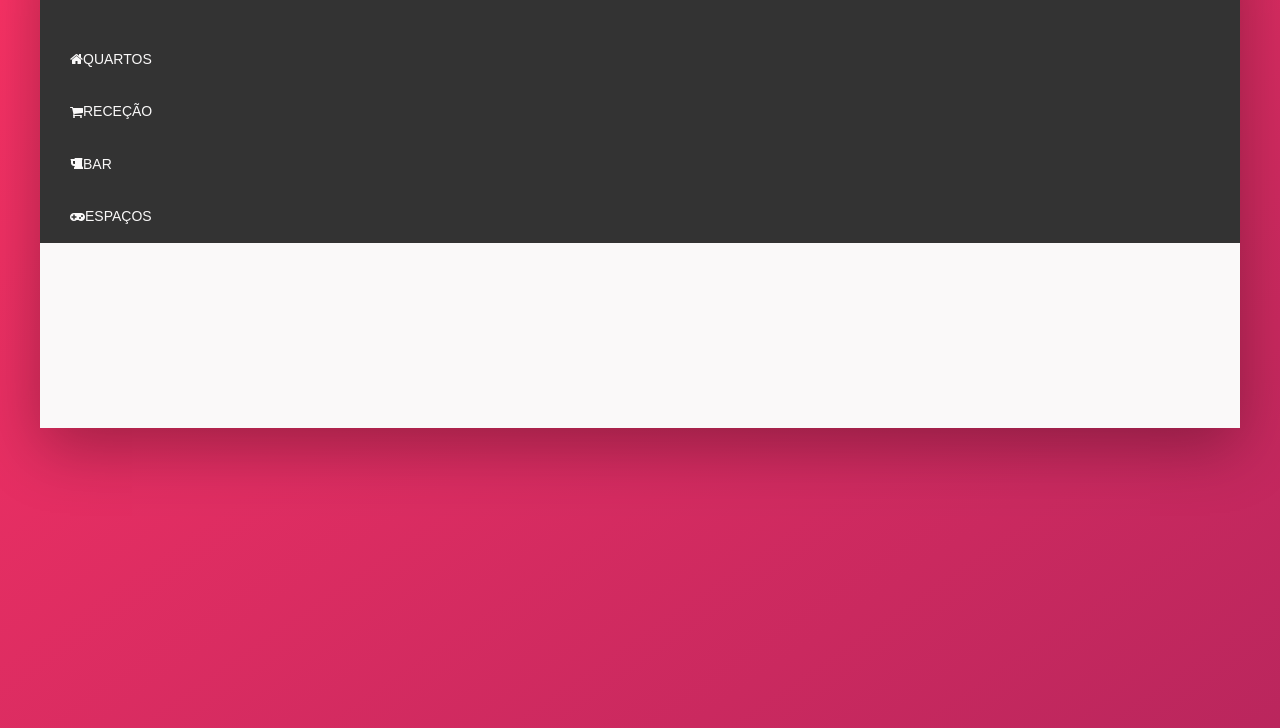
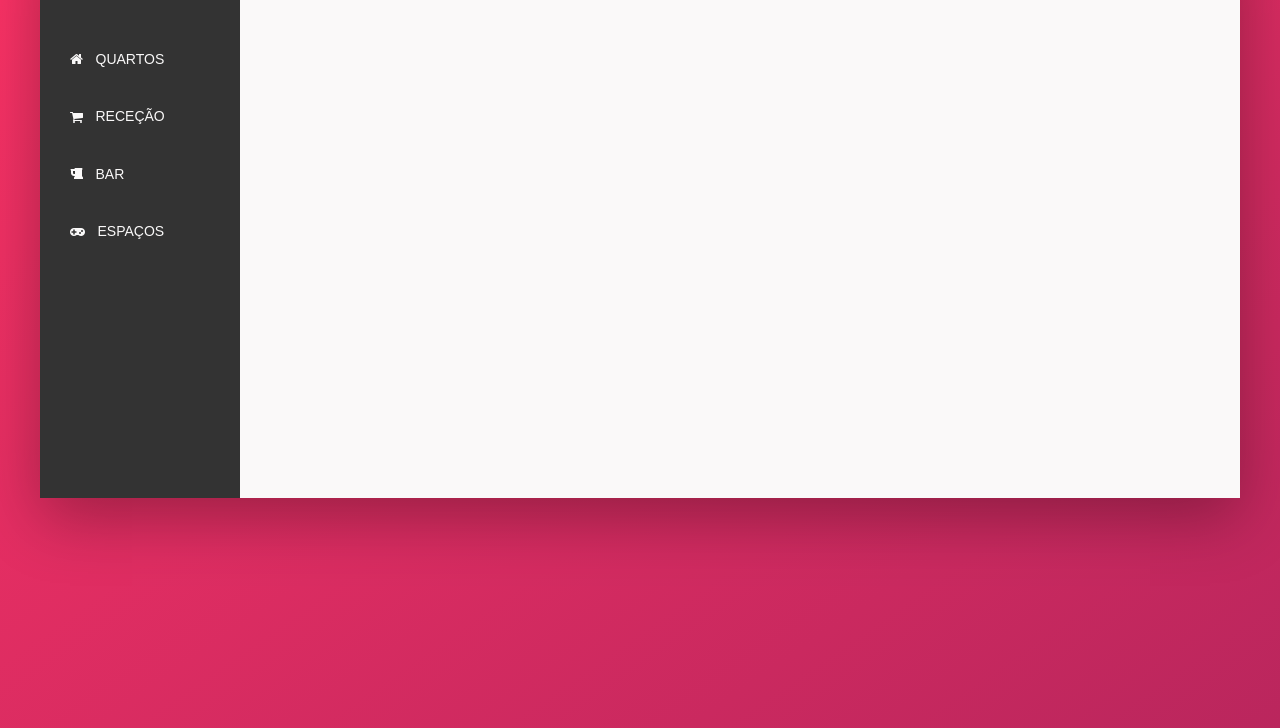
Before and after one commit to user1231423/ficha3a, a website: page src/index.html in a window 1280 px wide. Shown: the part 152-880 px from the top of the page. Drawn offline with nearby package versions, Linux system fonts and the light colour scheme; files that its build step writes are made by us from their sources.

Commit message:
side menu styling

```diff
--- a/src/sass/components.scss
+++ b/src/sass/components.scss
@@ -101,7 +101,31 @@
     font-size: 1.4rem;
     list-style: none;
     margin-top: 3.5rem;
-    &__item{}
+    &__item{
+        position: relative;
+        &:not(:last-child){
+            margin-bottom: .5rem;
+        }
+    }
+    &__item::before{
+        content: "";
+        position: absolute;
+        top: 0;
+        left: 0;
+        height: 100%;
+        width: 3px;
+        background-color: var(--color-primary);
+        transform: scaleY(0);
+        transition: transform .2s, width .4s cubic-bezier(1, 0, 0, 1) .2s, background-color .1s;
+    }
+    &__item:hover::before,
+    &__item--active::before{
+        transform: scaleY(1);
+        width: 100%;
+    }
+    &__item:active::before{
+        background-color: var(--color-primary);
+    }
     &__link:link,
     &__link:visited{
         color: var(--color-grey-light-1);
--- a/src/sass/layout.scss
+++ b/src/sass/layout.scss
@@ -22,10 +22,16 @@ header{
     display: flex;
     flex-direction: column;
     justify-content: space-between;
+    max-width: 20rem;
+    height: 50rem;
 }
 
 .residencia-view{
     flex: 80rem;
+}
+
+.fa-5{
+    margin-right: 1.25rem;
 }
 
 .fa-6{
```
